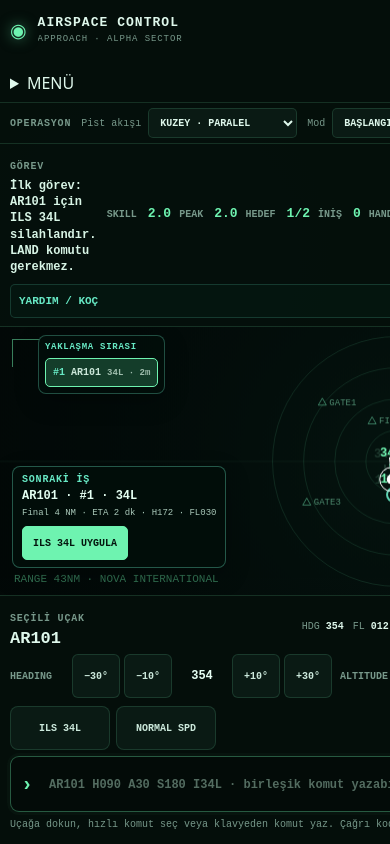
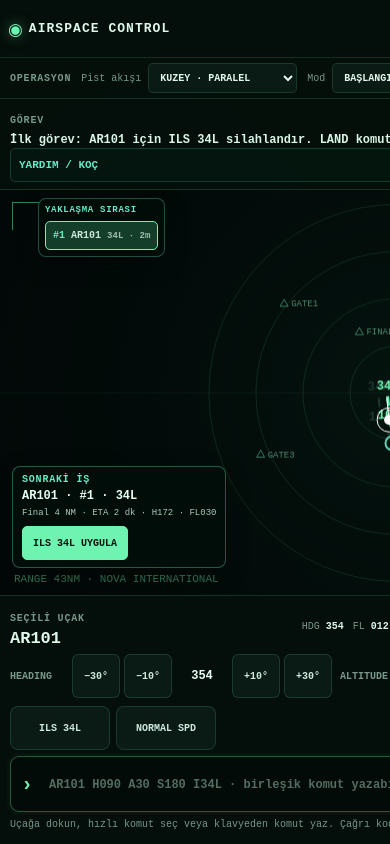
Before and after one commit to bugrabilim/atc, a React (Vite) app: page / in a window 390 px wide. Shown: the top 844 px of the page. Built offline with nearby package versions, Linux system fonts and the light colour scheme.

Commit message:
fix: rebuild mobile control layout

```diff
--- a/src/ui/styles.css
+++ b/src/ui/styles.css
@@ -34,7 +34,7 @@ button { touch-action: manipulation; }
 .top-bar {
   min-height: 68px;
   display: grid;
-  grid-template-columns: minmax(210px, 0.9fr) minmax(420px, 1.7fr) auto;
+  grid-template-columns: minmax(210px, 0.9fr) minmax(0, 1.7fr) auto auto;
   align-items: center;
   gap: 20px;
   padding: 10px 16px;
@@ -64,6 +64,14 @@ button { touch-action: manipulation; }
 .session-actions button.is-active { color: #04120c; border-color: var(--green); background: var(--green); }
 .session-actions button { min-width: 54px; padding: 0 10px; font: 600 9px IBM Plex Mono, monospace; }
 .session-actions button:hover, .quick-command:hover { border-color: rgba(110, 243, 176, 0.5); background: #10271d; }
+.session-menu { position: relative; }
+.session-menu summary { min-width: 56px; min-height: 42px; display: grid; place-items: center; padding: 0 9px; color: #cce9dc; border: 1px solid var(--line); border-radius: 8px; background: #0a1a14; cursor: pointer; list-style: none; font: 700 10px IBM Plex Mono, monospace; }
+.session-menu summary::-webkit-details-marker { display: none; }
+.session-menu[open] summary { color: #04120c; border-color: var(--green); background: var(--green); }
+.session-menu__panel { position: absolute; z-index: 20; top: calc(100% + 7px); right: 0; width: 190px; display: grid; gap: 6px; padding: 9px; border: 1px solid rgba(110,243,176,.32); border-radius: 8px; background: #07130f; box-shadow: 0 16px 38px rgba(0,0,0,.48); }
+.session-menu__panel > span { padding: 2px 3px; color: var(--muted); font: 700 9px IBM Plex Mono, monospace; letter-spacing: .08em; }
+.session-menu__panel button { min-height: 40px; padding: 0 10px; color: #d7f5e5; border: 1px solid var(--line); border-radius: 6px; background: #0a1a14; text-align: left; font: 700 11px IBM Plex Mono, monospace; cursor: pointer; }
+.session-menu__panel button.is-active { color: #04120c; border-color: var(--green); background: var(--green); }
 
 .operation-bar { min-height: 34px; display: flex; align-items: center; gap: 15px; padding: 5px 16px; border-bottom: 1px solid var(--line); color: var(--muted); background: rgba(5, 15, 11, .94); font: 500 9px IBM Plex Mono, monospace; }
 .operation-bar label { display: inline-flex; align-items: center; gap: 7px; white-space: nowrap; }
@@ -308,7 +316,7 @@ button { touch-action: manipulation; }
 @media (max-width: 900px) {
   .app-shell { grid-template-rows: auto auto auto minmax(250px, 1fr) auto; }
   .workspace { grid-template-columns: minmax(0, 1fr); }
-  .top-bar { min-height: 62px; }
+  .top-bar { grid-template-columns: minmax(0, 1fr) auto auto; min-height: 62px; gap: 8px; }
   .brand-lockup strong { font-size: 15px; }
   .brand-lockup small { font-size: 10px; }
   .operation-bar { min-height: 38px; }
@@ -334,20 +342,25 @@ button { touch-action: manipulation; }
 }
 
 @media (max-width: 520px) {
-  .top-bar { min-height: 58px; }
+  .top-bar { min-height: 58px; padding: 7px 8px; gap: 5px; }
   .brand-lockup strong { font-size: 13px; }
-  .brand-lockup small { font-size: 9px; }
+  .brand-lockup small { display: none; }
+  .brand-lockup { gap: 6px; min-width: 0; }
+  .brand-mark { font-size: 17px; }
   .session-actions { gap: 4px; }
-  .session-actions button { min-width: 48px; min-height: 44px; font-size: 9px; }
-  .session-actions button:first-child { min-width: 56px; }
+  .session-actions button { min-width: 42px; min-height: 42px; padding-inline: 7px; font-size: 9px; }
+  .session-actions button:first-child { min-width: 45px; }
+  .session-menu summary { min-width: 46px; min-height: 42px; padding-inline: 6px; font-size: 9px; }
+  .session-menu__panel { width: 176px; }
   .operation-bar { padding-inline: 10px; font-size: 10px; }
   .operation-bar select { font-size: 10px; }
-  .mission-panel { padding: 8px 10px; }
+  .mission-panel { display: block; min-height: 0; padding: 7px 10px; }
   .mission-primary strong { font-size: 12px; }
-  .mission-score { font-size: 10px; }
+  .mission-score { display: none; }
   .mission-score b { font-size: 13px; }
   .radar-tools { top: 8px; right: 8px; }
   .radar-queue { left: 38px; max-width: calc(100% - 152px); min-width: 0; }
+  .radar-queue__items button:nth-child(n + 2) { display: none; }
   .radar-queue button { white-space: nowrap; overflow: hidden; text-overflow: ellipsis; }
   .radar-queue button small { font-size: 9px; }
   .radar-decision { max-width: calc(100% - 24px); }
@@ -367,3 +380,9 @@ button { touch-action: manipulation; }
   .send-command { height: 46px; min-width: 86px; font-size: 10px; }
   .command-feedback { font-size: 10px; }
 }
+
+@media (max-width: 520px) and (max-height: 679px) {
+  body { overflow: auto; }
+  .app-shell { height: auto; min-height: 100dvh; grid-template-rows: auto auto auto minmax(280px, 1fr) auto; }
+  .workspace { min-height: 280px; }
+}
```
